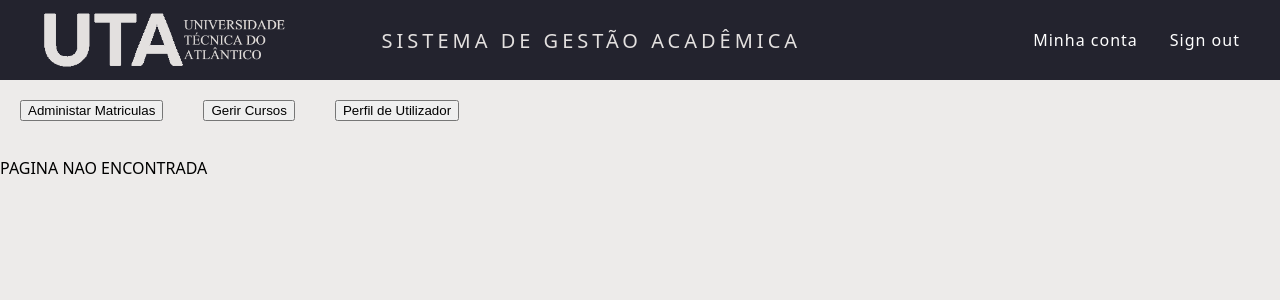
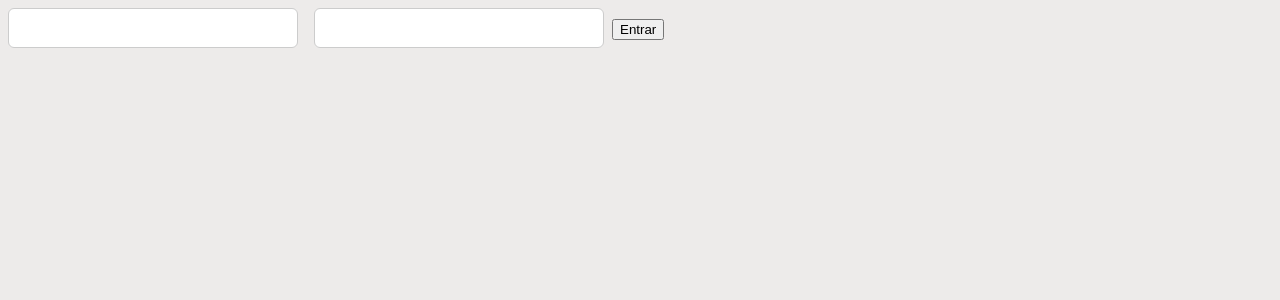
Before and after one commit to KleitonDaRosa/siacAdministracaoConfiguracao, a React (Create React App) app: page / in a window 1280 px wide. Shown: the top 300 px of the page. Built offline with nearby package versions, Linux system fonts and the light colour scheme.

Commit message:
logOut funcionado. Reformatacao das rotas

```diff
--- a/src/App.js
+++ b/src/App.js
@@ -1,11 +1,9 @@
-import Home from "./components/Home/Home"
 import "./App.css"
 import Routes from "./routes/Routes";
 
 function app() {
     return (
         <div>
-            <Home/>
             <Routes/>
         </div>
 
--- a/src/components/Home/Home.js
+++ b/src/components/Home/Home.js
@@ -2,7 +2,7 @@ import "./Home.css"
 import history from "../../services/history";
 import Cabecalho from "./cabecalho/cabecalho";
 
-export default function home() {
+export default function Home() {
     return (
         <>
             <Cabecalho/>
--- a/src/components/Home/cabecalho/cabecalho.js
+++ b/src/components/Home/cabecalho/cabecalho.js
@@ -1,6 +1,7 @@
 import React from "react"
 import UtaIcon from "./imgIconUTA.png"
 import "./cabecalho.css"
+import history from "../../../services/history";
 
 export default function Cabecalho() {
     return (
@@ -18,9 +19,12 @@ export default function Cabecalho() {
 
                     <ul>
                         {/* eslint-disable-next-line jsx-a11y/anchor-is-valid */}
-                        <li><a href="./minhaconta">Minha conta</a></li>
+                        <li><a>Minha conta</a></li>
                         {/* eslint-disable-next-line jsx-a11y/anchor-is-valid */}
-                        <li><a href="./signout">Sign out</a></li>
+                        <li><a onClick={() => {
+                            localStorage.removeItem("isAuthenticated")
+                            history.push("/")
+                        }}>Sign out</a></li>
                     </ul>
                 </nav>
             </header>
--- a/src/components/Home/layoutRotas/AdministrarMatriculas/AdministarMatriculas.js
+++ b/src/components/Home/layoutRotas/AdministrarMatriculas/AdministarMatriculas.js
@@ -2,7 +2,6 @@ import "./administrarMatriculas.css"
 
 export default function AdministarMatriculas() {
     return (
-        <>
 
         <div id="administrarMatriculas">
             <h2>Administrar Matriculas</h2>
@@ -28,9 +27,6 @@ export default function AdministarMatriculas() {
                 <button type="submit" className="submitProcura">Procurar</button>
             </form>
         </div>
-
-
-        </>
     )
 
 }
--- a/src/components/Home/layoutRotas/PerfilUtilizador/PerfilUtilizador.js
+++ b/src/components/Home/layoutRotas/PerfilUtilizador/PerfilUtilizador.js
@@ -1,8 +1,12 @@
 import "./perfilutilizador.css"
+import history from "../../../../services/history";
+
 export default function PerfilUtilizador(){
     return(
-        <div>
-            <p> Benvindo a tela Perfil de Utilizador</p>
+        <div id="perfilDeUtilizador">
+            <h2>Perfil de Utilizador</h2>
+            <button className="btnTipe1" >Criar Pefil</button>
+            <button className="btnTipe1" onClick={() =>history.push("/perfilutilizador/editarperfil")}>Editar perfil</button>
         </div>
     )
 
--- a/src/components/Home/layoutRotas/PerfilUtilizador/perfilutilizador.css
+++ b/src/components/Home/layoutRotas/PerfilUtilizador/perfilutilizador.css
@@ -0,0 +1,14 @@
+div#perfilDeUtilizador{
+ border: black 1px solid ;
+ align-items: center;
+
+}
+
+button.btnTipe1{
+ background-color: #2F5063;
+ border-color: #2F5063;
+ color: white;
+ height:6vh;
+ width: 20vh;
+ margin: 10px;
+}
--- a/src/components/Navegation/Login/Login.js
+++ b/src/components/Navegation/Login/Login.js
@@ -1,8 +1,31 @@
-export default function login(){
+import {useEffect, useState} from "react";
+import history from "../../../services/history"
 
-    return(
+export default function Login() {
+    const [userName, setUserName] = useState("");
+    const [password, setPassword] = useState("");
+
+    useEffect(() => {
+        if (localStorage.getItem("isAuthenticated") != null) {
+            history.push("/perfilutilizador")
+        }
+    }, [])
+
+    function loginUser() {
+        if (userName === "Admin" && password === "Admin") {
+            localStorage.setItem("isAuthenticated", "true")
+            history.push("/perfilutilizador")
+        }
+    }
+
+    return (
         <>
-            <p>Bem vindo a pagina de LogIN</p>
+            <form>
+                <input type="text" onChange={(event) => setUserName(event.target.value)}/>
+                <input type="text" onChange={(event) => setPassword(event.target.value)}/>
+
+                <button type="submit" onClick={() => loginUser()}> Entrar</button>
+            </form>
         </>
     )
 }
--- a/src/routes/Routes.js
+++ b/src/routes/Routes.js
@@ -1,21 +1,22 @@
 import {Route, Router, Switch} from "react-router-dom";
 import history from "../services/history";
 
+import ProtectedRoute from "./protectedRoutes"
 import GerirCursos from "../components/Home/layoutRotas/GerirCursos/GerirCursos";
 import PerfilUtilizador from "../components/Home/layoutRotas/PerfilUtilizador/PerfilUtilizador";
 import AdministarMatriculas from "../components/Home/layoutRotas/AdministrarMatriculas/AdministarMatriculas";
-import ErrorPage from "../components/ErrorPage/ErrorPage";
+import Login from "../components/Navegation/Login/Login";
 
 export default function Routes() {
     return (
         <Router history={history}>
             <Switch>
-                <Route path="/gerircursos" component={GerirCursos}></Route>
-                <Route path="/perfilutilizador" component={PerfilUtilizador}/>
-                <Route path="/administarmatriculas" component={AdministarMatriculas}/>
-                <Route path={"*"} component={ErrorPage}/>
+                <ProtectedRoute path="/gerircursos" component={GerirCursos} showHome/>
+                <ProtectedRoute path="/perfilutilizador" component={PerfilUtilizador} showHome/>
+                <ProtectedRoute path="/administarmatriculas" component={AdministarMatriculas} showHome/>
+
+                <Route path="/" component={Login}/>
             </Switch>
-
         </Router>
     )
 }
--- /dev/null
+++ b/src/routes/protectedRoutes.js
@@ -0,0 +1,25 @@
+import {Redirect, Route} from "react-router-dom";
+import Home from "../components/Home/Home";
+import {useEffect, useState} from "react";
+import history from "../services/history"
+
+
+export default function ProtectedRoute({showHome, component: Component, ...props}) {
+    const [isAuthenticated] = useState(localStorage.getItem("isAuthenticated"));
+
+    useEffect(() => {
+        if (!isAuthenticated) {
+            history.push("/")
+        }
+    }, [isAuthenticated])
+
+    return (
+        <Route {...props} render={(props) => isAuthenticated ?
+            (<>
+                {showHome && <Home/>}
+                <Component {...props} />
+            </>)
+
+            : <Redirect to="/login"/>}/>
+    )
+}
```
Also changed, not shown: src/components/Home/layoutRotas/PerfilUtilizador/EditarPerfil/EditarPerfil.js (added, +8 -0 lines). Lines whose indentation alone changed are shown as unchanged.
